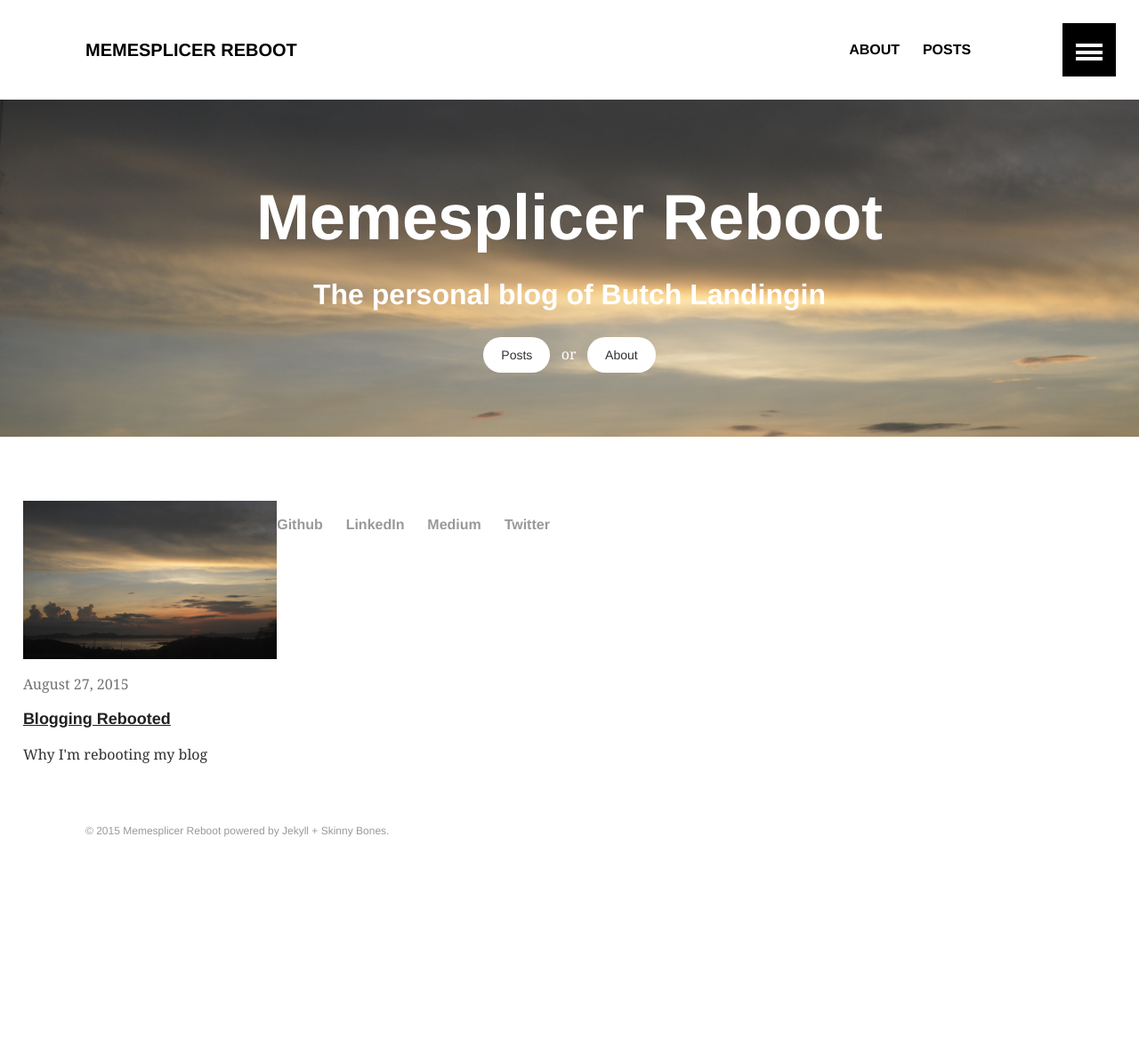
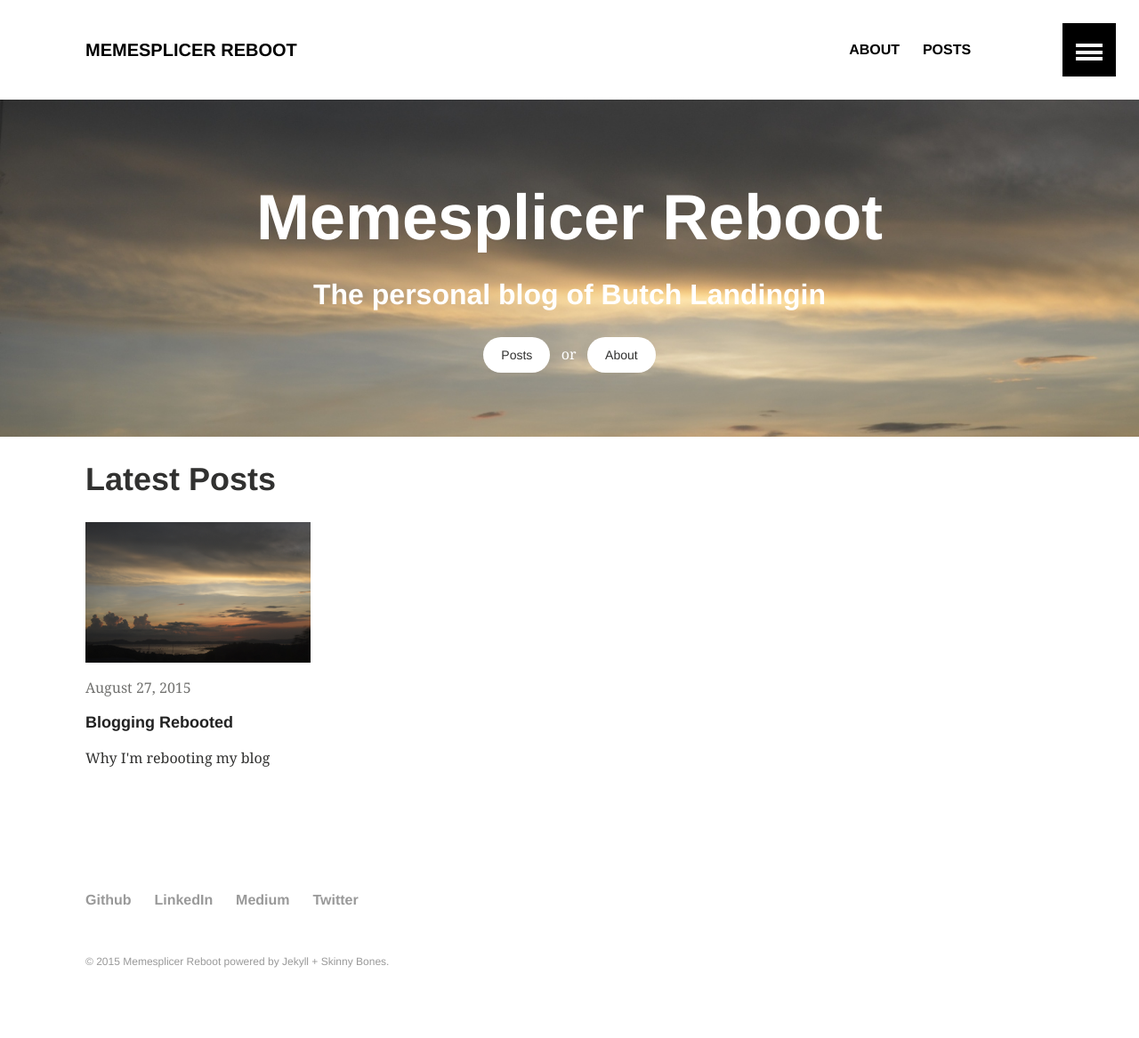
Before and after one commit to butchland/butchland.github.io, a Jekyll site: the page built from index.md, in a window 1280 px wide. Shown: the whole page at 89% size. Built offline with Jekyll 4.4.1, drawn with Linux system fonts in a browser that asks for light colours; before the commit the page ends 1020 px from its top, so only the background shows below that.

Commit message:
fixed footer display on main page

```diff
--- /dev/null
+++ b/_layouts/homearchive.html
@@ -0,0 +1,25 @@
+---
+layout: home
+---
+
+<div id="main" role="main">
+	<div class="wrap">
+		{% if page.image.feature %}
+		<div class="page-feature">
+			<div class="page-image">
+				<img src="{{ site.url }}/images/{{ page.image.feature }}" class="page-feature-image" alt="{{ page.title }}">
+				{% if page.image.credit %}{% include image-credit.html %}{% endif %}
+			</div><!-- /.page-image -->
+		</div><!-- /.page-feature -->
+		{% endif %}
+		<div class="page-title">
+			<h1>{{ page.title }}</h1>
+			{% if page.excerpt %}<h2>{{ page.excerpt }}</h2>{% endif %}
+		</div>
+		<div class="archive-wrap">
+			<div class="page-content">
+				{{ content }}
+			</div><!-- /.page-content -->
+		</div class="archive-wrap"><!-- /.archive-wrap -->
+	</div><!-- /.wrap -->
+</div><!-- /#main -->
```
Also changed, not shown: index.md (+9 -1 lines).
